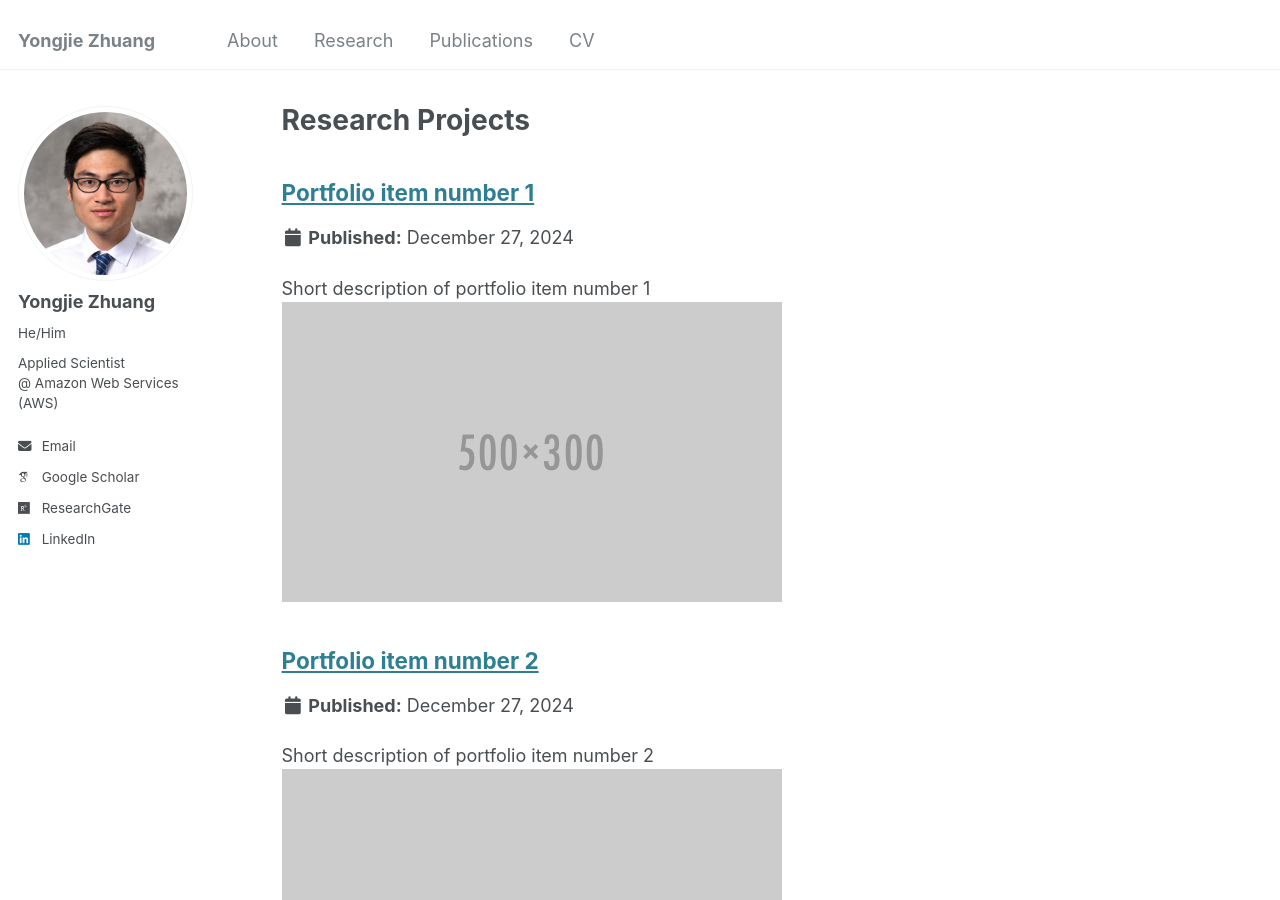
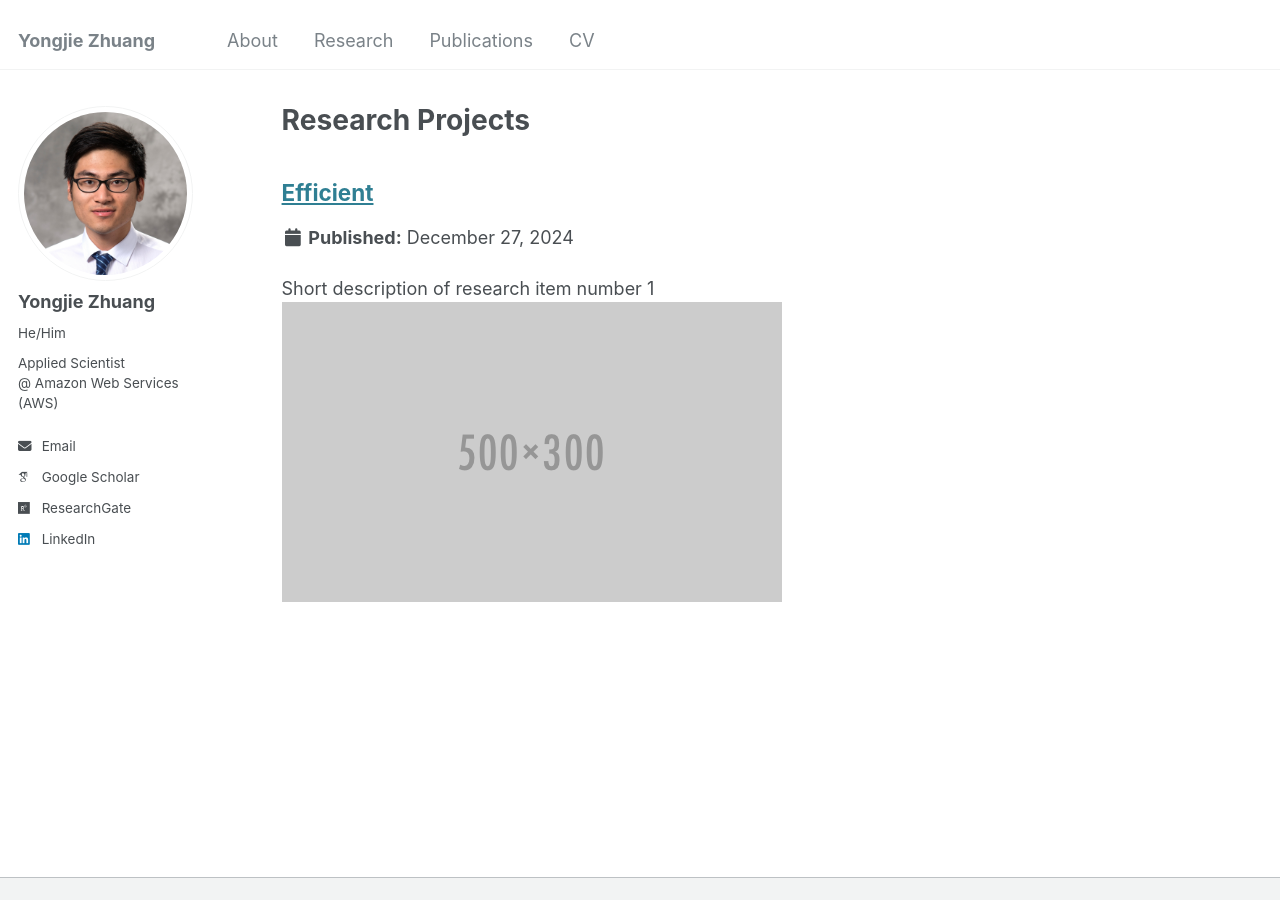
Before and after one commit to Yongjie-Zhuang/Yongjie-Zhuang.github.io, a Jekyll site: the page built from _pages/portfolio.html, in a window 1280 px wide and 900 px high. Built offline with Jekyll 4.4.1, drawn with Linux system fonts in a browser that asks for light colours; some web fonts are replaced.

Commit message:
Rename porfolio to research

```diff
--- a/_config.yml
+++ b/_config.yml
@@ -218,7 +218,7 @@
   publications:
     output: true
     permalink: /:collection/:path/
-  portfolio:
+  research:
     output: true
     permalink: /:collection/:path/
   talks:
@@ -264,10 +264,10 @@
       author_profile: true
       share: true
       comments: true
-  # _portfolio
+  # _research
   - scope:
       path: ""
-      type: portfolio
+      type: research
     values:
       layout: single
       author_profile: true
--- a/_data/navigation.yml
+++ b/_data/navigation.yml
@@ -16,7 +16,7 @@
     url: /about/
 
   - title: "Research"
-    url: /portfolio/
+    url: /research/
 
   - title: "Publications"
     url: /publications/
--- a/_pages/portfolio.html
+++ b/_pages/portfolio.html
@@ -1,13 +1,13 @@
 ---
 layout: archive
 title: "Research Projects"
-permalink: /portfolio/
+permalink: /research/
 author_profile: true
 ---
 
 {% include base_path %}
 
 
-{% for post in site.portfolio %}
+{% for post in site.research %}
   {% include archive-single.html %}
 {% endfor %}
--- a/_portfolio/portfolio-2.html
+++ /dev/null
@@ -1,7 +0,0 @@
----
-title: "Portfolio item number 2"
-excerpt: "Short description of portfolio item number 2 <br/><img src='/images/500x300.png'>"
-collection: portfolio
----
-
-This is an item in your portfolio. It can be have images or nice text. If you name the file .md, it will be parsed as markdown. If you name the file .html, it will be parsed as HTML.
```
Also changed, not shown: _pages/markdown.md (+1 -1 lines), _portfolio/portfolio-1.md (deleted, +0 -7 lines), _research/portfolio-1.md (added, +7 -0 lines).
